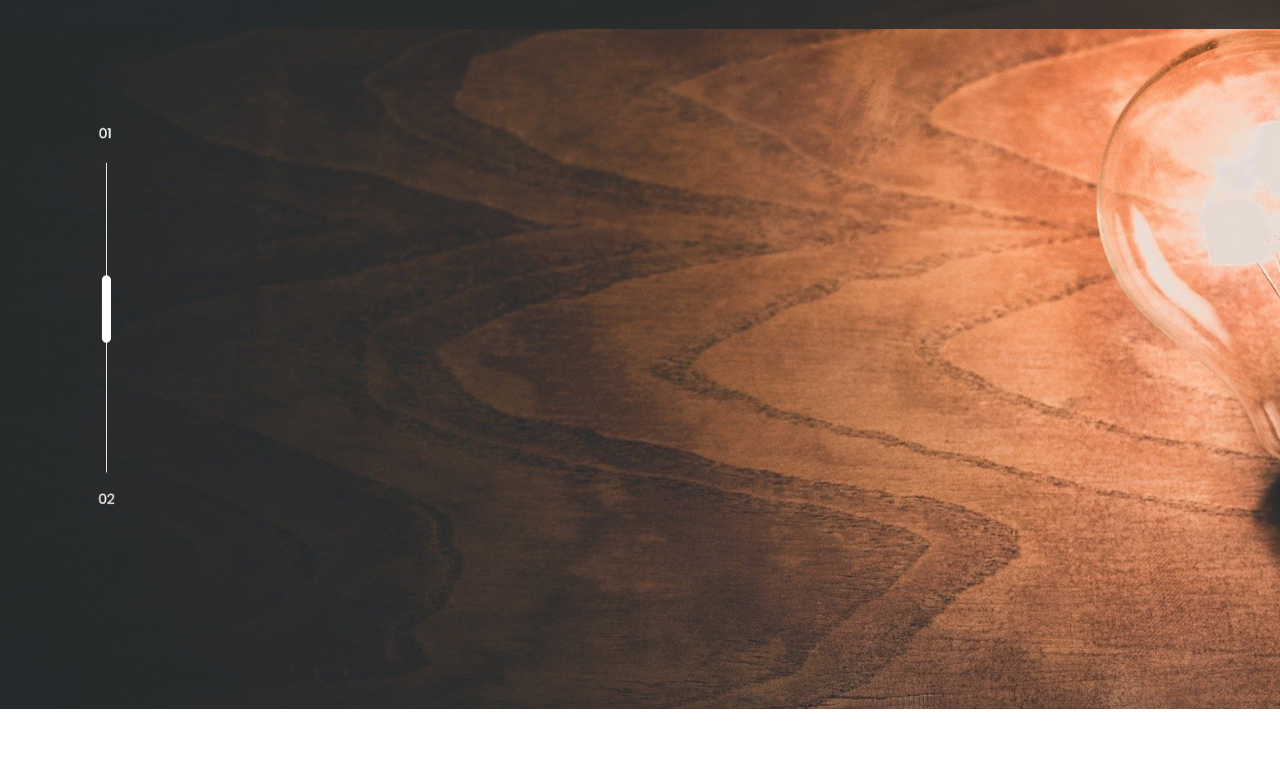
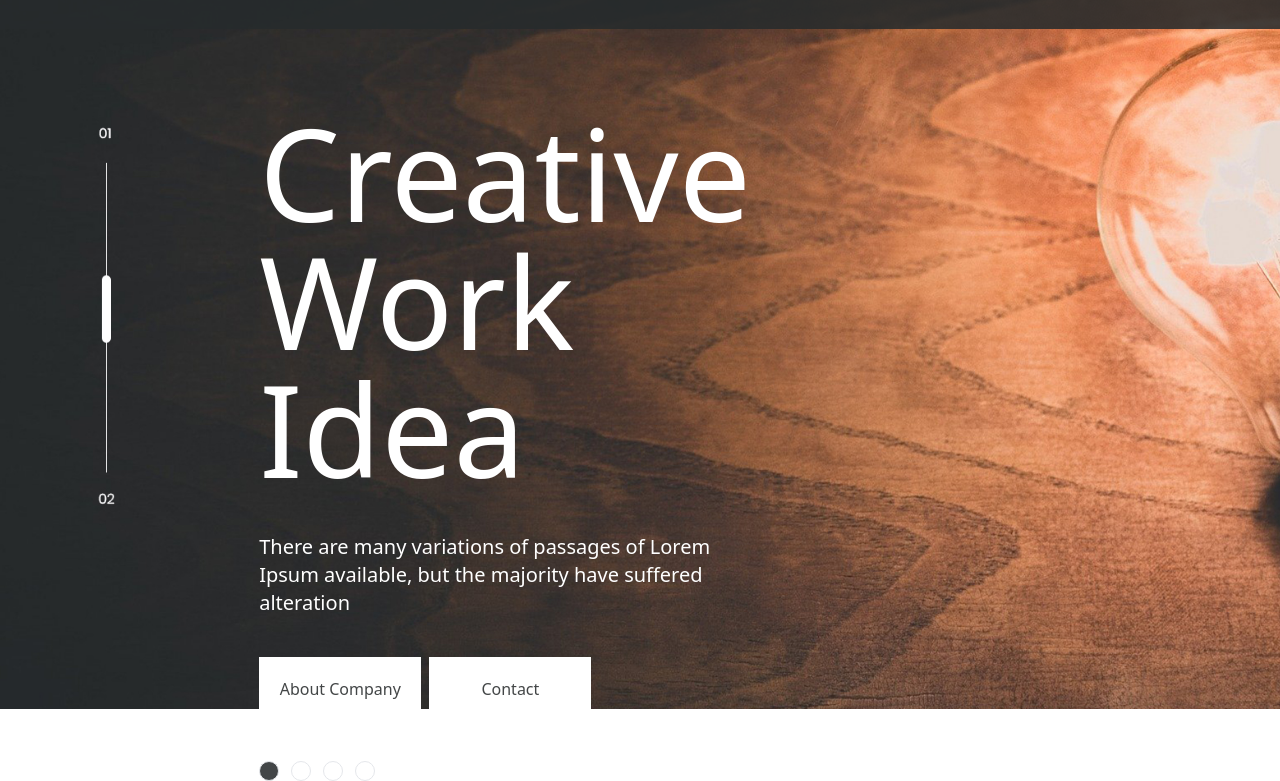
Before and after one commit to sametert/HighTech-clone-tailwind, a website: page src/index.html in a window 1280 px wide. Shown: the part 91-872 px from the top of the page. Before the commit the page ends 800 px from the top, so only its background shows below. Drawn offline with Linux system fonts and the light colour scheme.

Commit message:
First page completed

```diff
--- a/src/index.html
+++ b/src/index.html
@@ -7,6 +7,8 @@
   <link rel="stylesheet" href="https://cdnjs.cloudflare.com/ajax/libs/font-awesome/6.4.0/css/all.min.css" integrity="sha512-iecdLmaskl7CVkqkXNQ/ZH/XLlvWZOJyj7Yy7tcenmpD1ypASozpmT/E0iPtmFIB46ZmdtAc9eNBvH0H/ZpiBw==" crossorigin="anonymous" referrerpolicy="no-referrer" />
 </head>
 <body>
+
+    <!-- First Page -->
     <div class="bg-banner w-full bg-no-repeat bg-cover h-screen">
         <header class="w-full py-8 bg-black">
             <div class="container flex items-center justify-between space-x-80">
@@ -32,7 +34,22 @@
             </div>
         </header>
 
-        <section class="text-white container">
+        <section class="text-white grid  grid-cols-5 gap-4 mt-20">
+            <div class="col-start-2 col-end-4">
+                <h1 class="text-9xl">Creative Work Idea</h1>
+                <p class="my-10 text-xl">There are many variations of passages of Lorem Ipsum
+                    available, but the majority have suffered alteration</p>
+                <div class="grid grid-cols-3 gap-2">
+                    <button class="bg-white text-black hover:text-white py-5 hover:bg-black font-medium">About Company</button>
+                    <button class="bg-white text-black hover:text-white py-5 hover:bg-black font-medium">Contact</button>
+                </div>
+                <div class="flex mt-10 space-x-3 cursor-pointer">
+                    <div class="w-5 h-5 border rounded-full bg-black"></div>
+                    <div class="w-5 h-5 border rounded-full bg-white"></div>
+                    <div class="w-5 h-5 border rounded-full bg-white"></div>
+                    <div class="w-5 h-5 border rounded-full bg-white"></div>
+                </div>
+            </div>
         </section>
     </div>
 
```
Also changed, not shown: dist/output.css.
